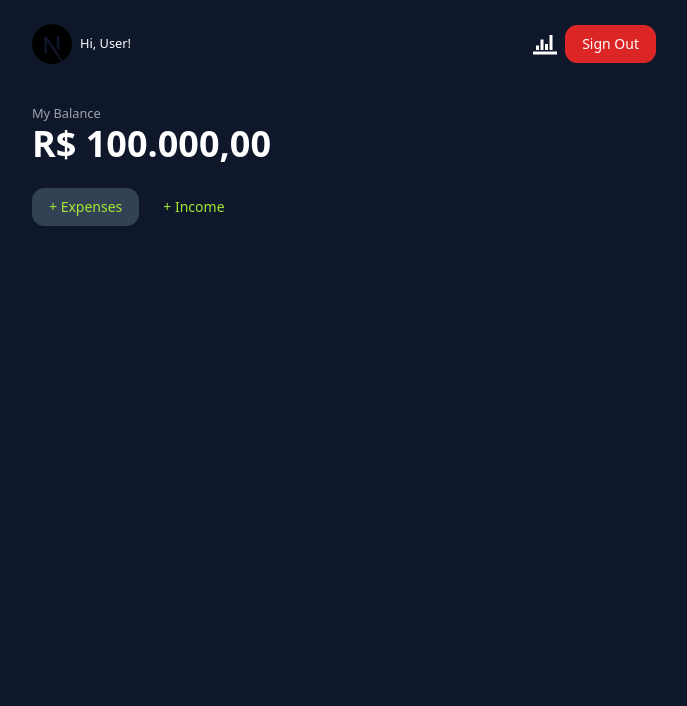
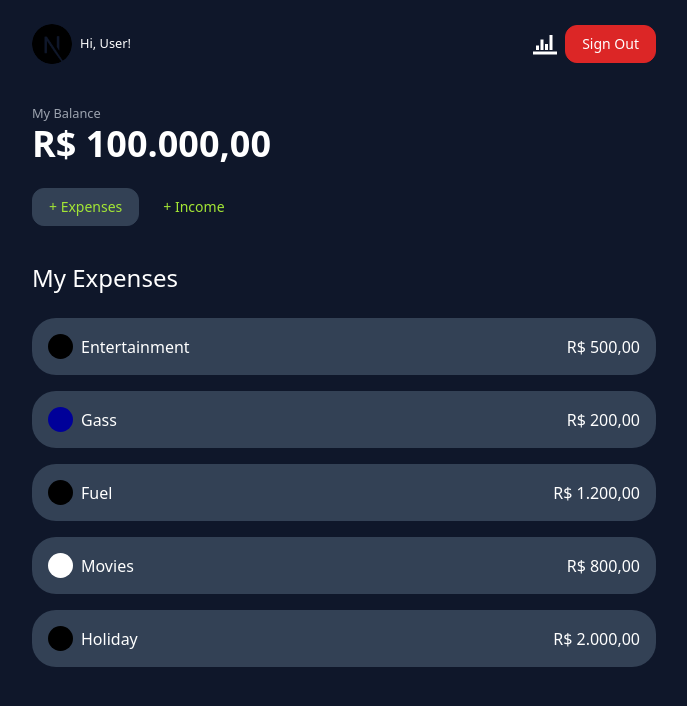
Before and after one commit to joao0814/TripFi_project, a Next.js app: page / in a window 1280 px wide. Shown: the top 706 px of the page, without its empty margins (296-983 px from the left). Built offline with nearby package versions, Linux system fonts and the light colour scheme.

Commit message:
feat: add TripExpenseCategory in home page

```diff
--- /dev/null
+++ b/src/app/components/TripExpenseCategory.jsx
@@ -0,0 +1,20 @@
+import { currencyFormatter } from "@/lib/utils";
+
+function TripExpenseCategory({ color, title, total }) {
+  return (
+    <button>
+      <div className="flex items-center justify-between px-4 py-4 bg-slate-700 rounded-3xl">
+        <div className="flex items-center gap-2">
+          <div
+            className="w-[25px] h-[25px] rounded-full"
+            style={{ backgroundColor: color }}
+          />
+          <h4 className="capitalize">{title}</h4>
+        </div>
+        <p>{currencyFormatter(total)}</p>
+      </div>
+    </button>
+  );
+}
+
+export default TripExpenseCategory;
--- a/src/app/page.jsx
+++ b/src/app/page.jsx
@@ -1,4 +1,40 @@
-import { currencyFormatter } from "@/lib/utils";
+"use client";
+import { currencyFormatter } from "../lib/utils";
+
+import TripExpenseCategory from "./components/TripExpenseCategory";
+
+const DUMMY_DATA = [
+  {
+    id: 1,
+    title: "Entertainment",
+    color: "#000",
+    total: 500,
+  },
+  {
+    id: 2,
+    title: "Gass",
+    color: "#009",
+    total: 200,
+  },
+  {
+    id: 3,
+    title: "Fuel",
+    color: "#000",
+    total: 1200,
+  },
+  {
+    id: 4,
+    title: "Movies",
+    color: "#fff",
+    total: 800,
+  },
+  {
+    id: 5,
+    title: "Holiday",
+    color: "#000",
+    total: 2000,
+  },
+];
 
 export default function Home() {
   return (
@@ -12,6 +48,23 @@ export default function Home() {
         <button className="btn btn-primary">+ Expenses</button>
         <button className="btn btn-primary-outline">+ Income</button>
       </section>
+
+      {/* Expenses */}
+      <section className="py-6">
+        <h3 className="text-2xl">My Expenses</h3>
+        <div className="flex flex-col gap-4 mt-6">
+          {DUMMY_DATA.map((expense) => {
+            return (
+              <TripExpenseCategory
+                key={expense.id}
+                color={expense.color}
+                title={expense.title}
+                total={expense.total}
+              />
+            );
+          })}
+        </div>
+      </section>
     </main>
   );
 }
```
